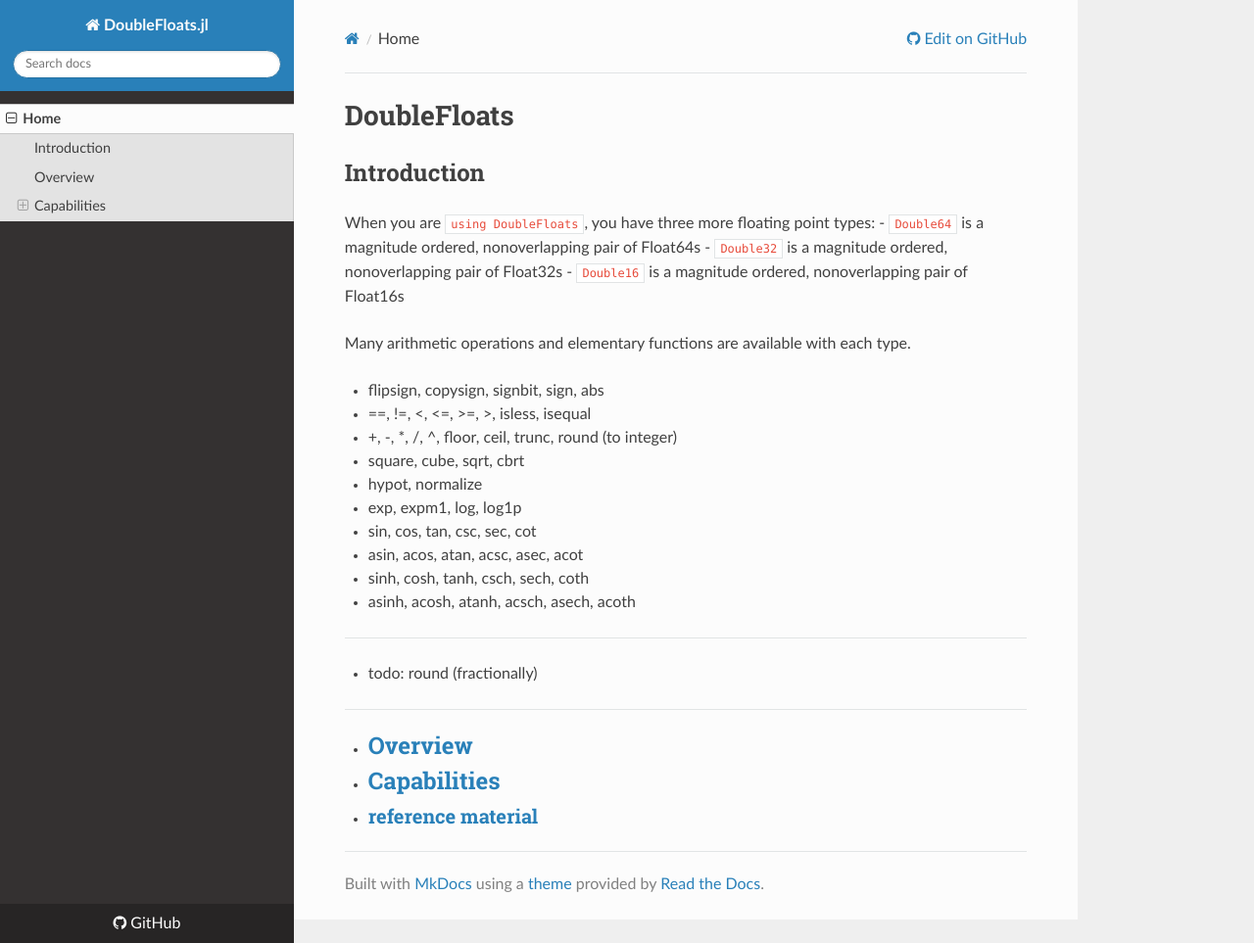
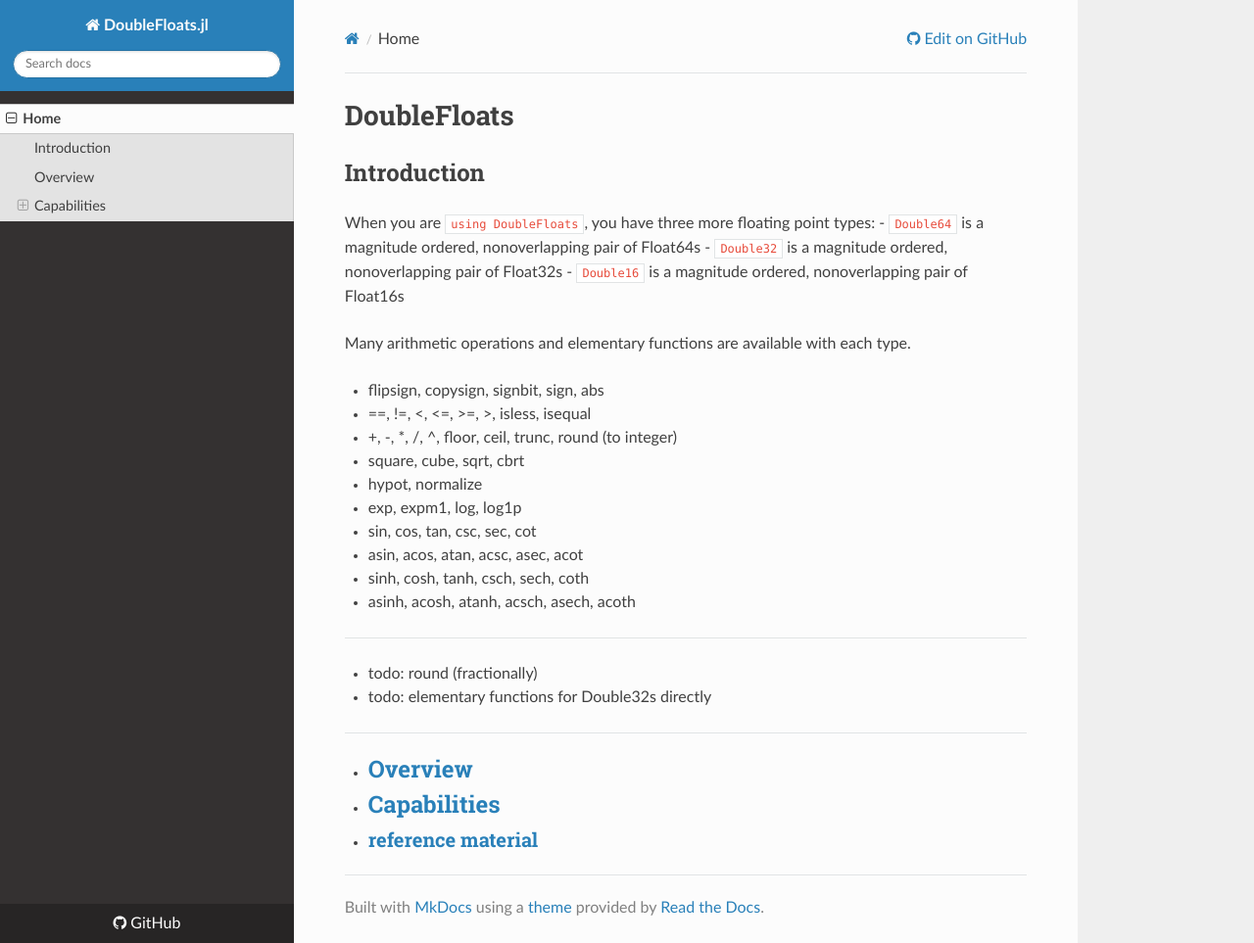
Before and after one commit to JuliaMath/DoubleFloats.jl, an MkDocs documentation site: the page built from docs/src/index.md, in a window 1280 px wide and 963 px high. Shown: the whole window at 98% size. Built offline with MkDocs 1.6.1, drawn with Linux system fonts in a browser that asks for light colours; nearby versions of some CDN libraries; old or Windows-style settings are respelled for this version of MkDocs.

Commit message:
Update index.md

```diff
--- a/docs/src/index.md
+++ b/docs/src/index.md
@@ -25,7 +25,7 @@
 
 ----
 - todo: round (fractionally)
-
+- todo: elementary functions for Double32s directly
 
 
 ----
```
